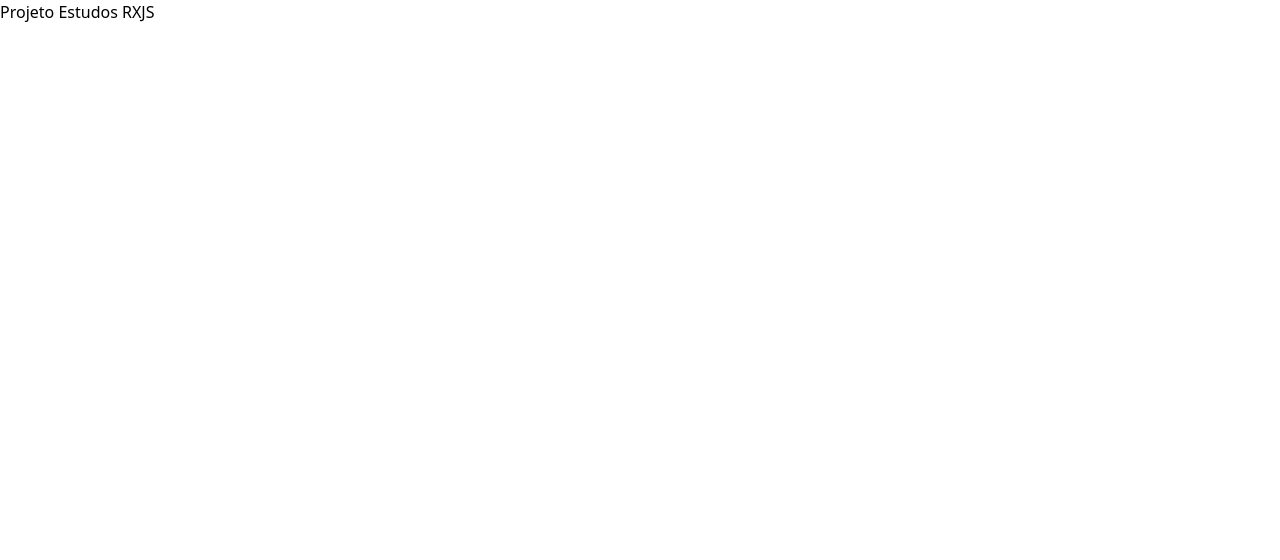
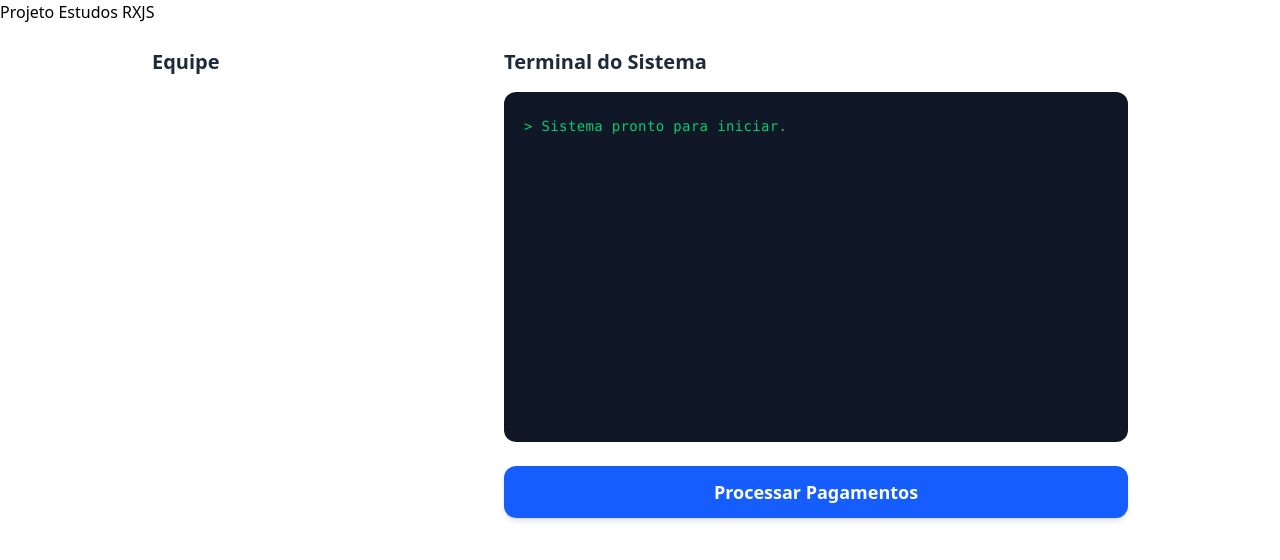
Before and after one commit to MatheusADC/FolhaDePagamentoFuncionarios, an Angular app: page / in a window 1280 px wide. Shown: the top 560 px of the page. Built offline with nearby package versions, Linux system fonts and the light colour scheme.

Commit message:
✨ feat: Exibição da folha de pagamentos

```diff
--- a/src/app/app.html
+++ b/src/app/app.html
@@ -1,18 +1,3 @@
 <h1>Projeto Estudos RXJS</h1>
 
-<!-- <app-primeiro-observable /> -->
-<!-- <app-obs-multiplos-valores /> -->
-<!-- <app-mod-fluxo-observable /> -->
-<!-- <app-ciclo-vida-obs /> -->
-
-<!-- <app-catch-error-fallback-of /> -->
-<!-- <app-catch-error-empty /> -->
-<!-- <app-plano-b /> -->
-<!-- <app-repasse-com-throw-error /> -->
-
-<!-- <app-finalize /> -->
-<!-- <app-tap /> -->
-<!-- <app-end-with /> -->
-<!-- <app-default-if-empty /> -->
-
-<!-- <app-folha-pagamentos /> -->
+<app-folha-pagamentos />
```
